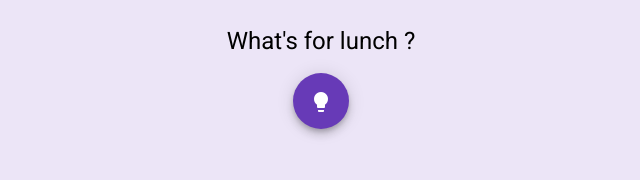
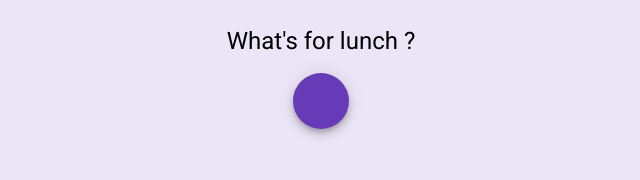
Before and after one commit to yuriykatko/lunch-plans, an Angular app: page / in a window 1280 px wide. Shown: the top 180 px of the page, without its empty margins (319-959 px from the left). Built offline with nearby package versions, Linux system fonts and the light colour scheme.

Commit message:
make it glow

```diff
--- a/src/app/components/idea-generator/idea-generator.component.html
+++ b/src/app/components/idea-generator/idea-generator.component.html
@@ -2,6 +2,7 @@
   <h1>What's for lunch ?</h1>
 
   <button
+    id="generate-btn"
     mat-fab
     title="Generate Lunch Idea"
     color="primary"
--- a/src/app/components/idea-generator/idea-generator.component.scss
+++ b/src/app/components/idea-generator/idea-generator.component.scss
@@ -2,3 +2,19 @@
   padding: 25px;
   text-align: center;
 }
+
+#generate-btn {
+  color: #eade14;
+  animation: glow 3s infinite;
+
+  &:hover {
+    color: #eade14;
+    animation: none;
+  }
+}
+
+@keyframes glow {
+  50% {
+    color: #673ab7;
+  }
+}
```
